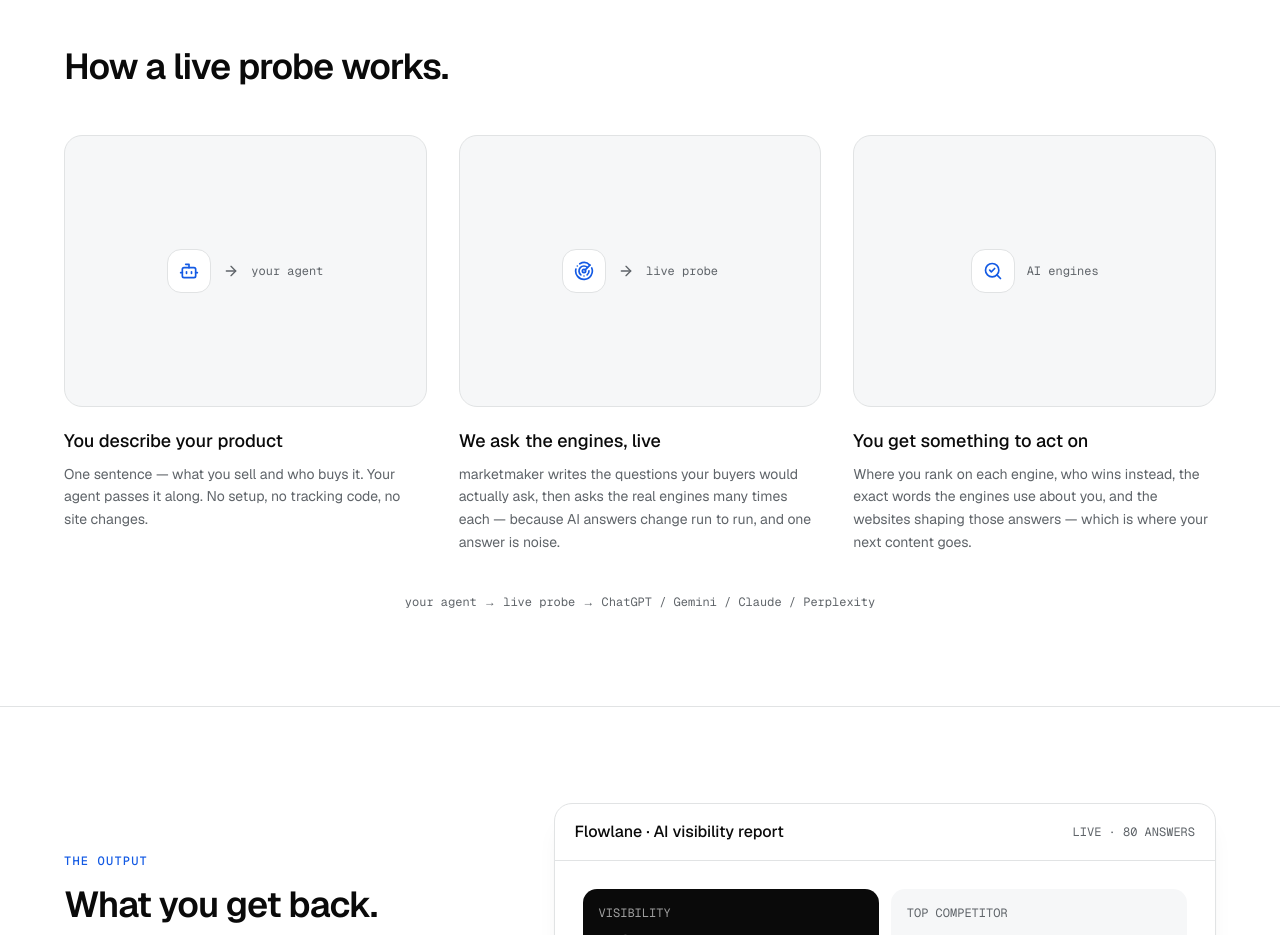
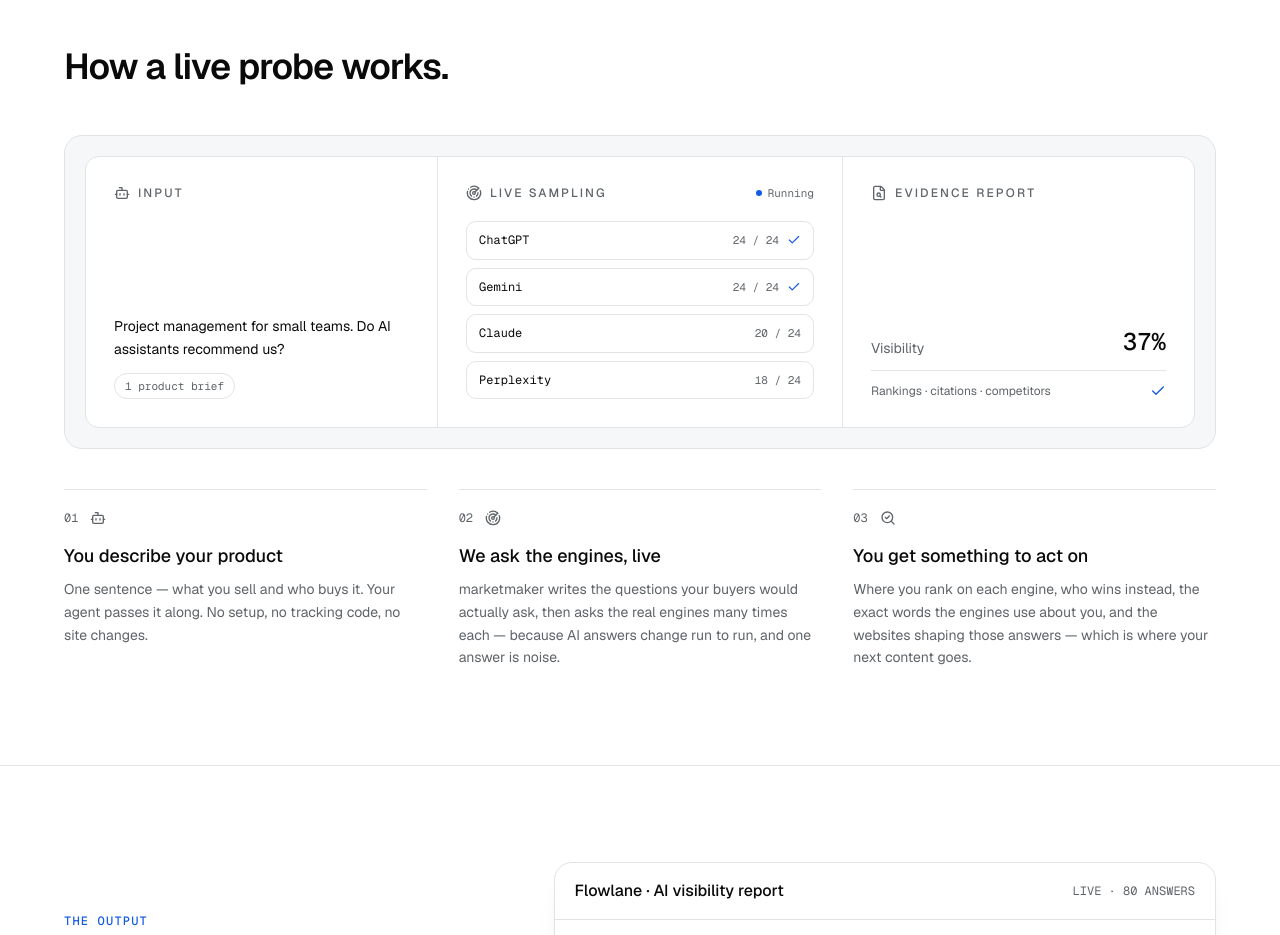
Before and after one commit to tayden-b/aeokit, a Next.js app: page / in a window 1280 px wide. Shown: the part 2320-3255 px from the top of the page. Built offline with nearby package versions, Linux system fonts and the light colour scheme.

Commit message:
feat: enhance marketmaker component with new icons and detailed workflow steps
Co-authored-by: tayden-b <196710509+tayden-b@users.noreply.github.com>

```diff
--- a/components/marketmaker/reads-the-web.tsx
+++ b/components/marketmaker/reads-the-web.tsx
@@ -1,4 +1,4 @@
-import { ArrowRight, Bot, Radar, SearchCheck } from 'lucide-react'
+import { Bot, Check, FileSearch, Radar, SearchCheck } from 'lucide-react'
 
 const steps = [
   { icon: Bot, title: 'You describe your product', body: 'One sentence — what you sell and who buys it. Your agent passes it along. No setup, no tracking code, no site changes.' },
@@ -6,27 +6,80 @@ const steps = [
   { icon: SearchCheck, title: 'You get something to act on', body: 'Where you rank on each engine, who wins instead, the exact words the engines use about you, and the websites shaping those answers — which is where your next content goes.' },
 ]
 
+const engines = ['ChatGPT', 'Gemini', 'Claude', 'Perplexity']
+
 export function ReadsTheWeb() {
   return (
     <section className="border-b border-border bg-background px-6 py-24">
       <div className="mx-auto max-w-6xl">
-        <h2 className="text-3xl font-semibold tracking-tight sm:text-4xl">How a live probe works.</h2>
-        <div className="mt-12 grid gap-8 md:grid-cols-3">
-          {steps.map(({ icon: Icon, title, body }, index) => (
-            <article key={title} className="group">
-              <div className="flex aspect-[4/3] items-center justify-center rounded-2xl border border-border bg-muted transition-colors group-hover:bg-secondary">
-                <div className="flex items-center gap-3 font-mono text-xs text-muted-foreground">
-                  <span className="flex size-11 items-center justify-center rounded-xl border border-border bg-card"><Icon className="size-5 text-brand" /></span>
-                  {index < 2 && <ArrowRight className="size-4" />}
-                  <span>{index === 0 ? 'your agent' : index === 1 ? 'live probe' : 'AI engines'}</span>
+        <h2 className="text-balance text-3xl font-semibold tracking-tight sm:text-4xl">How a live probe works.</h2>
+
+        <div className="mt-12 overflow-hidden rounded-2xl border border-border bg-muted p-3 sm:p-5">
+          <div className="grid overflow-hidden rounded-xl border border-border bg-card lg:grid-cols-[1fr_auto_1.15fr_auto_1fr] lg:items-stretch">
+            <div className="flex flex-col justify-between gap-8 p-5 sm:p-7">
+              <div className="flex items-center gap-2 text-xs font-medium uppercase tracking-[0.18em] text-muted-foreground">
+                <Bot className="size-4" aria-hidden="true" /> Input
+              </div>
+              <div className="flex flex-col gap-3">
+                <p className="text-sm leading-relaxed">Project management for small teams. Do AI assistants recommend us?</p>
+                <span className="w-fit rounded-full border border-border px-2.5 py-1 font-mono text-[11px] text-muted-foreground">1 product brief</span>
+              </div>
+            </div>
+
+            <div className="hidden w-px bg-border lg:block" aria-hidden="true" />
+            <div className="flex flex-col gap-5 border-y border-border p-5 sm:p-7 lg:border-y-0">
+              <div className="flex items-center justify-between gap-4">
+                <div className="flex items-center gap-2 text-xs font-medium uppercase tracking-[0.18em] text-muted-foreground">
+                  <Radar className="size-4" aria-hidden="true" /> Live sampling
+                </div>
+                <span className="flex items-center gap-1.5 font-mono text-[11px] text-muted-foreground">
+                  <span className="size-1.5 rounded-full bg-brand" aria-hidden="true" /> Running
+                </span>
+              </div>
+              <div className="flex flex-col gap-2">
+                {engines.map((engine, index) => (
+                  <div key={engine} className="flex items-center justify-between rounded-lg border border-border bg-background px-3 py-2.5">
+                    <span className="font-mono text-xs">{engine}</span>
+                    <span className="flex items-center gap-2 font-mono text-[11px] text-muted-foreground">
+                      {index === 0 ? '24 / 24' : index === 1 ? '24 / 24' : index === 2 ? '20 / 24' : '18 / 24'}
+                      {index < 2 && <Check className="size-3.5 text-brand" aria-label="Complete" />}
+                    </span>
+                  </div>
+                ))}
+              </div>
+            </div>
+
+            <div className="hidden w-px bg-border lg:block" aria-hidden="true" />
+            <div className="flex flex-col justify-between gap-8 p-5 sm:p-7">
+              <div className="flex items-center gap-2 text-xs font-medium uppercase tracking-[0.18em] text-muted-foreground">
+                <FileSearch className="size-4" aria-hidden="true" /> Evidence report
+              </div>
+              <div className="flex flex-col gap-3">
+                <div className="flex items-end justify-between gap-4 border-b border-border pb-3">
+                  <span className="text-sm text-muted-foreground">Visibility</span>
+                  <strong className="font-mono text-2xl font-medium tabular-nums">37%</strong>
+                </div>
+                <div className="flex items-center justify-between gap-4 text-xs text-muted-foreground">
+                  <span>Rankings · citations · competitors</span>
+                  <Check className="size-4 text-brand" aria-label="Report ready" />
                 </div>
               </div>
-              <h3 className="mt-5 text-lg font-medium">{title}</h3>
+            </div>
+          </div>
+        </div>
+
+        <div className="mt-10 grid gap-8 md:grid-cols-3">
+          {steps.map(({ icon: Icon, title, body }, index) => (
+            <article key={title} className="group border-t border-border pt-5 transition-transform duration-200 ease-out hover:-translate-y-0.5">
+              <div className="flex items-center gap-3">
+                <span className="font-mono text-xs text-muted-foreground">0{index + 1}</span>
+                <Icon className="size-4 text-muted-foreground" aria-hidden="true" />
+              </div>
+              <h3 className="mt-4 text-lg font-medium">{title}</h3>
               <p className="mt-2 text-sm leading-relaxed text-muted-foreground">{body}</p>
             </article>
           ))}
         </div>
-        <p className="mt-10 text-center font-mono text-xs text-muted-foreground">your agent → live probe → ChatGPT / Gemini / Claude / Perplexity</p>
       </div>
     </section>
   )
```
